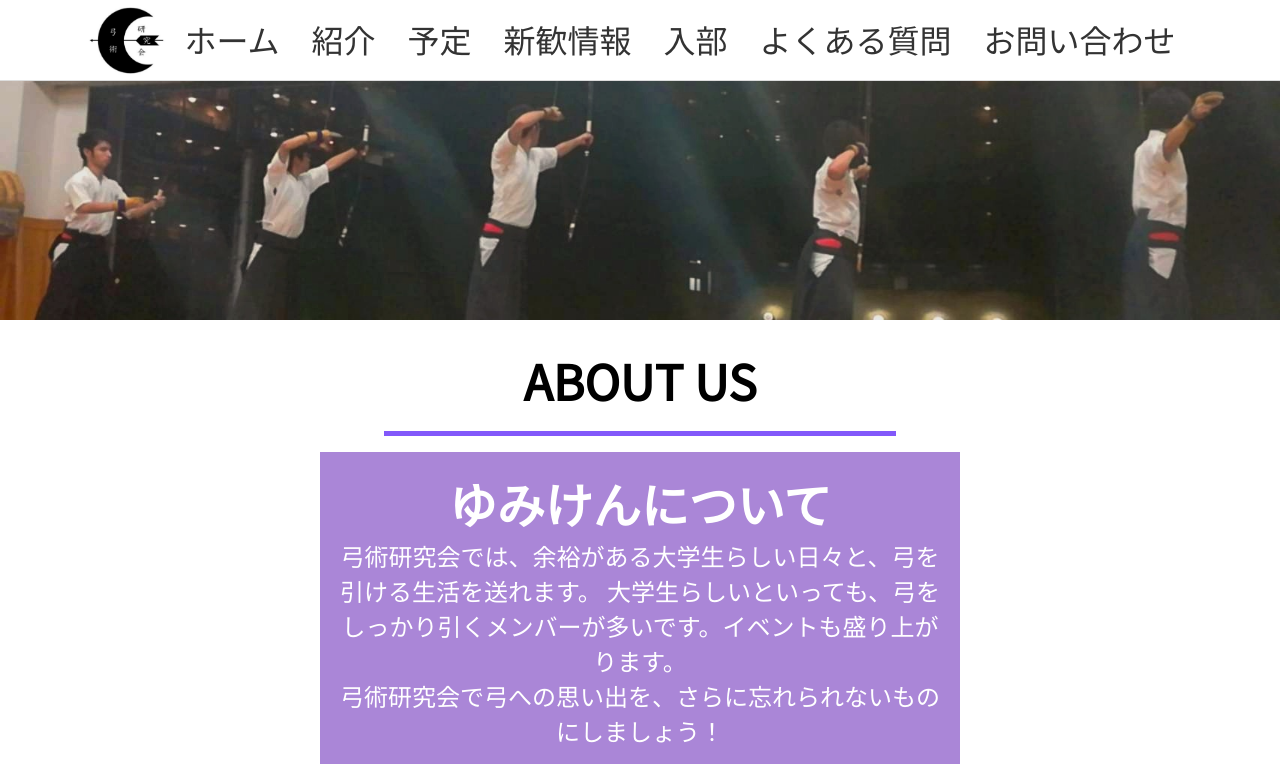
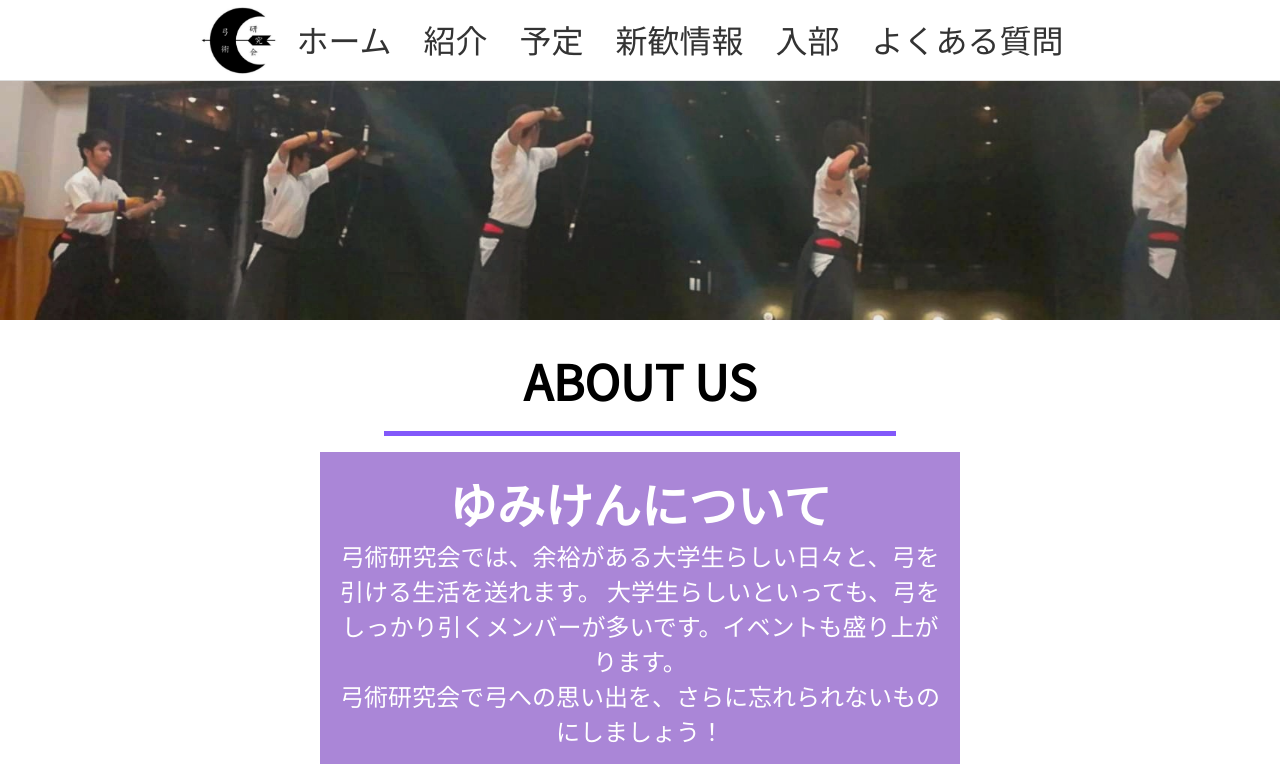
Before and after one commit to yumiken/yumiken_koushiki, a plain HTML site: page about.html in a window 1280 px wide. Shown: the top 777 px of the page. Drawn offline with nearby package versions, Linux system fonts and the light colour scheme.

Commit message:
co-ed contacts

```diff
--- a/about.html
+++ b/about.html
@@ -25,7 +25,7 @@
         <a href="recruitment.html">新歓情報</a>
         <a href="join.html">入部</a>
         <a href="faq.html">よくある質問</a>
-        <a href="contact.php">お問い合わせ</a>
+        <!--<a href="contact.php">お問い合わせ</a>-->
       </div>
     </div>
 
@@ -42,7 +42,7 @@
             <a href="join.html"><li>入部</li></a>
             <a href="faq.html"><li>よくある質問</li></a>
             <a href="recruitment.html"><li>新歓情報</li></a>
-            <a href="contact.php"><li>お問い合わせ</li></a>
+           <!-- <a href="contact.php"><li>お問い合わせ</li></a> -->
           </ul>
           <div class="contacts">
             <a href="mailto: yumiken.main@gmail.com" class="mail"
```
